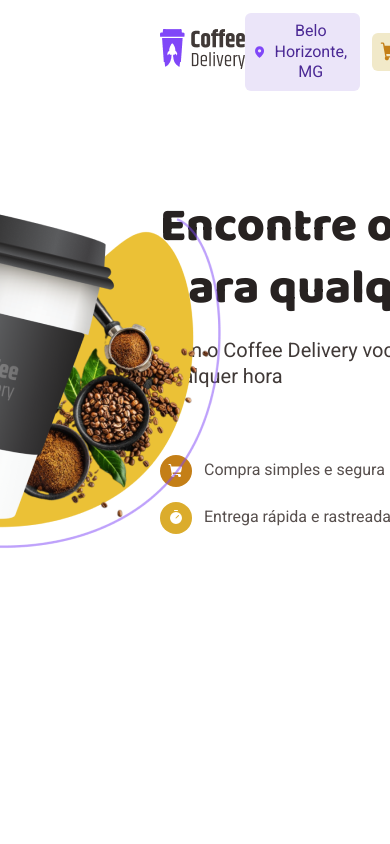
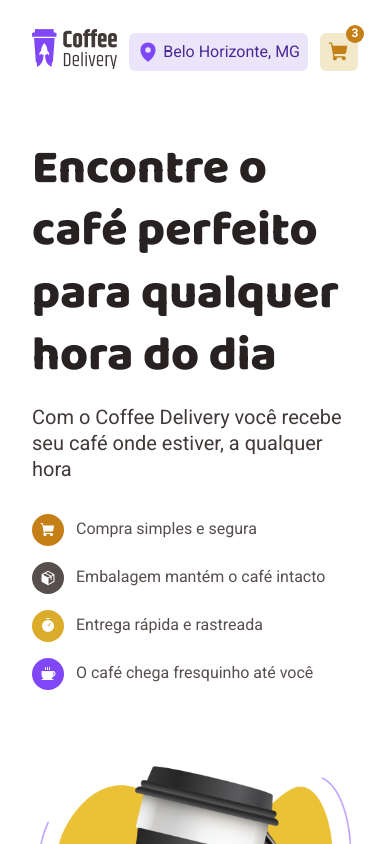
Before and after one commit to ArthurEnrique15/ignite-coffee-delivery, a React (Vite) app: page / in a window 390 px wide. Shown: the top 844 px of the page. Built offline with nearby package versions, Linux system fonts and the light colour scheme.

Commit message:
style: add responsiveness to intro container

```diff
--- a/src/layouts/DefaultLayout/styles.ts
+++ b/src/layouts/DefaultLayout/styles.ts
@@ -1,14 +1,17 @@
 import styled from 'styled-components'
 
 export const LayoutContainer = styled.div`
-  /* max-width: 74rem; */
   display: flex;
   align-items: center;
   justify-content: center;
   flex-direction: column;
-  margin: auto 10rem;
-  /* height: calc(100vh - 10rem); */
-  /* margin: 5rem auto; */
-  /* padding: 2.5rem; */
-  /* border-radius: 8px; */
+  padding: 0 10rem;
+
+  @media screen and (max-width: 768px) {
+    padding: 0 2rem;
+
+    html {
+      font-size: 87.5%;
+    }
+  }
 `
--- a/src/pages/Home/Intro/index.tsx
+++ b/src/pages/Home/Intro/index.tsx
@@ -5,9 +5,11 @@ import {
   CartButton,
   CoffeeButton,
   DescriptionContainer,
+  ImageContainer,
   IntroContainer,
   ItemContainer,
   PackageButton,
+  TextContainer,
   TimerButton,
   TitleContainer,
 } from './styles'
@@ -15,6 +17,7 @@ import {
 export function Intro() {
   return (
     <IntroContainer>
+      <TextContainer>
         <TitleContainer>
           <h1>Encontre o café perfeito para qualquer hora do dia</h1>
           <span>
@@ -52,8 +55,11 @@ export function Intro() {
             <span>O café chega fresquinho até você</span>
           </ItemContainer>
         </DescriptionContainer>
+      </TextContainer>
 
+      <ImageContainer>
         <img src={coffeeImg} alt="" />
+      </ImageContainer>
     </IntroContainer>
   )
 }
--- a/src/pages/Home/Intro/styles.ts
+++ b/src/pages/Home/Intro/styles.ts
@@ -1,27 +1,48 @@
 import styled from 'styled-components'
 
 export const IntroContainer = styled.div`
-  height: 34rem;
+  min-height: 34rem;
   width: 100%;
   margin: 5.75rem auto;
 
+  display: flex;
+  flex-direction: row;
+  justify-content: center;
+
+  gap: 3.5rem;
+
+  @media screen and (max-width: 1024px) {
+    margin: 2rem auto;
+    flex-direction: column;
+    align-items: center;
+  }
+`
+
+export const TextContainer = styled.div`
   display: flex;
   flex-direction: column;
   align-content: center;
 
   gap: 4.125rem;
 
-  img {
-    position: absolute;
-    display: flex;
-    align-self: flex-end;
-    width: 29.75rem;
-    height: 22.5rem;
+  margin-top: 2px;
+
+  @media screen and (max-width: 1024px) {
+    gap: 2rem;
+  }
+`
+
+export const ImageContainer = styled.div`
+  @media screen and (max-width: 768px) {
+    img {
+      width: 100%;
+      object-fit: contain;
+    }
   }
 `
 
 export const TitleContainer = styled.div`
-  width: 36.75rem;
+  max-width: 36.75rem;
 
   display: flex;
   flex-direction: column;
@@ -50,6 +71,14 @@ export const DescriptionContainer = styled.div`
 
   height: 5.25rem;
   max-width: 35.3rem;
+
+  @media screen and (max-width: 425px) {
+    display: flex;
+    flex-direction: column;
+    gap: 1rem;
+
+    height: 12rem;
+  }
 `
 
 export const ItemContainer = styled.div`
```
Lines whose indentation alone changed are shown as unchanged.
